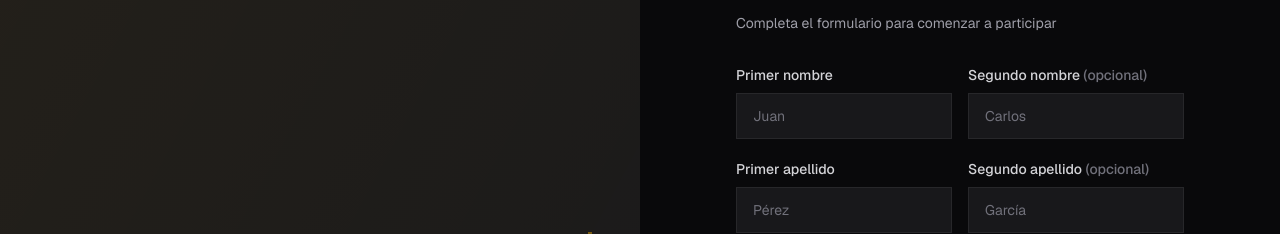
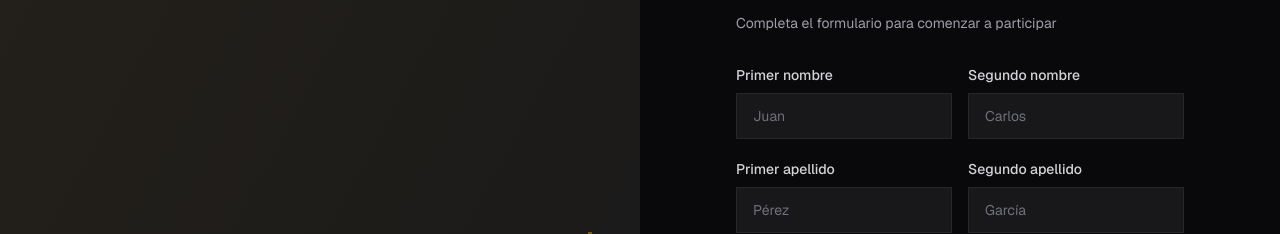
Before and after one commit to LUCABOTT/proyectoLoteriaSeminarioFrontend, a React (Vite) app: page /register in a window 1280 px wide. Shown: the part 163-397 px from the top of the page. Built offline with nearby package versions, Linux system fonts and the light colour scheme.

Commit message:
elimina la indicación de opcional

```diff
--- a/src/pages/Register.jsx
+++ b/src/pages/Register.jsx
@@ -124,7 +124,7 @@ export default function RegisterPage() {
               </div>
               <div>
                 <label htmlFor="secondName" className="block text-sm font-medium text-zinc-300 mb-2">
-                  Segundo nombre <span className="text-zinc-500">(opcional)</span>
+                  Segundo nombre
                 </label>
                 <input
                   id="secondName"
@@ -150,7 +150,7 @@ export default function RegisterPage() {
               </div>
               <div>
                 <label htmlFor="secondLastName" className="block text-sm font-medium text-zinc-300 mb-2">
-                  Segundo apellido <span className="text-zinc-500">(opcional)</span>
+                  Segundo apellido
                 </label>
                 <input
                   id="secondLastName"
```
